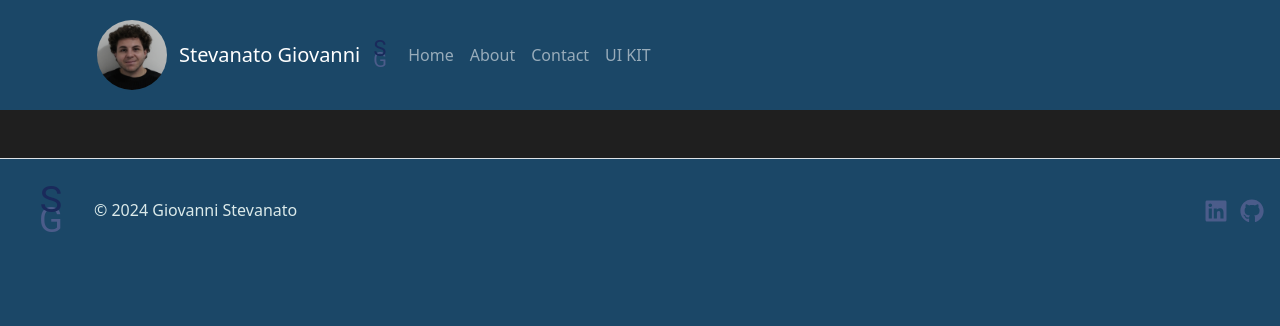
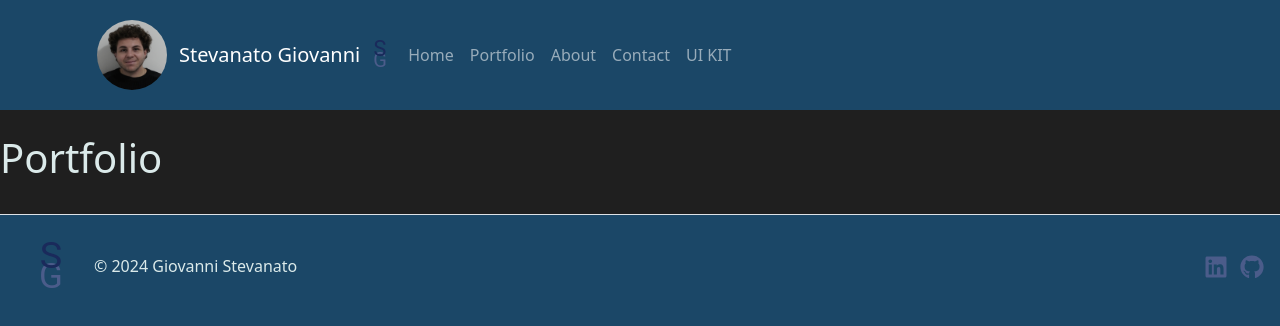
Before and after one commit to giova239/portfolio, a React (Create React App) app: page /portfolio in a window 1280 px wide. Shown: the top 326 px of the page. Built offline with nearby package versions, Linux system fonts and the light colour scheme.

Commit message:
add portfolio page

```diff
--- a/src/App.js
+++ b/src/App.js
@@ -2,6 +2,7 @@
 import Header from './components/common/header/header';
 import Footer from './components/common/footer/footer';
 import Home from './components/pages/home/home';
+import Portfolio from './components/pages/portfolio/portfolio';
 import About from './components/pages/about/about';
 import Contact from './components/pages/contact/contact';
 import Uikit from './components/pages/uikit/uikit';
@@ -13,6 +14,7 @@
       <div className="bg-light py-5">
         <Routes>
           <Route path="/" element={<Home />} />
+          <Route path="/portfolio" element={<Portfolio />} />
           <Route path="/about" element={<About />} />
           <Route path="/contact" element={<Contact />} />
           <Route path="/uikit" element={<Uikit />} />
--- a/src/components/common/header/header.jsx
+++ b/src/components/common/header/header.jsx
@@ -19,6 +19,9 @@
                 <Link className="nav-link" to="/">Home</Link>
               </li>
               <li className="nav-item">
+                <Link className="nav-link" to="/portfolio">Portfolio</Link>
+              </li>
+              <li className="nav-item">
                 <Link className="nav-link" to="/about">About</Link>
               </li>
               <li className="nav-item">
--- /dev/null
+++ b/src/components/pages/portfolio/portfolio.jsx
@@ -0,0 +1,7 @@
+import React from 'react';
+
+function Portfolio() {
+  return <h1>Portfolio</h1>;
+}
+
+export default Portfolio;
```
